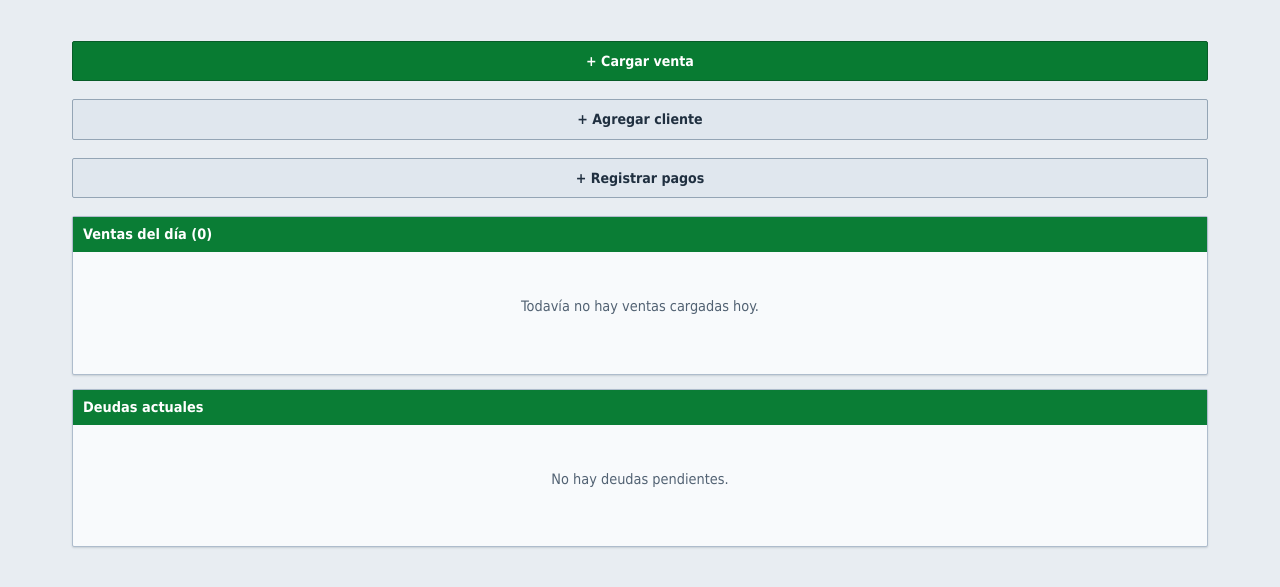
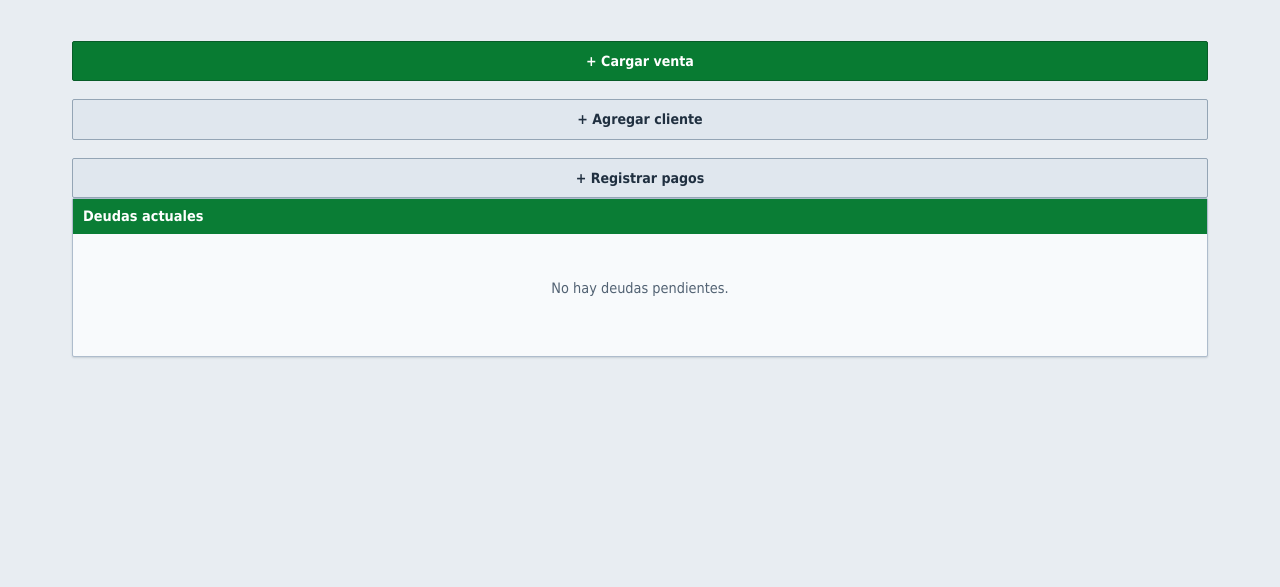
Before and after one commit to fernandochiappero-ui/ventasapp-flask, a Python web app: template templates/dashboard_vendedor.html in a window 1280 px wide. Shown: the part 144-731 px from the top of the page. Run offline with Jinja, Linux system fonts and the light colour scheme; the template is opened without the code that fills it, so the values that code supplies are empty.

Commit message:
borre ventas del dia

```diff
--- a/templates/dashboard_vendedor.html
+++ b/templates/dashboard_vendedor.html
@@ -19,23 +19,6 @@
 <a href="{{ url_for('nuevo_cliente', volver='ventas') }}" class="boton secundario ancho">+ Agregar cliente</a>
 <a href="{{ url_for('registrar_pago_vendedor') }}" class="boton secundario ancho">+ Registrar pagos</a>
 
-<div class="tarjeta" style="margin-top:18px;">
-  <h2>Ventas del día ({{ ventas_hoy|length }})</h2>
-  {% if ventas_hoy %}
-    {% for venta in ventas_hoy %}
-    <div class="renglon">
-      <div>
-        <div class="principal">{{ venta.cliente.nombre }}</div>
-        <div class="secundario">{{ venta.descripcion or 'Sin descripción' }}</div>
-    </div>
-
-    </div>
-    {% endfor %}
-  {% else %}
-    <p class="vacio">Todavía no hay ventas cargadas hoy.</p>
-  {% endif %}
-</div>
-
 <div class="tarjeta">
   <h2>Deudas actuales</h2>
   {% if deudas_hoy %}
```
